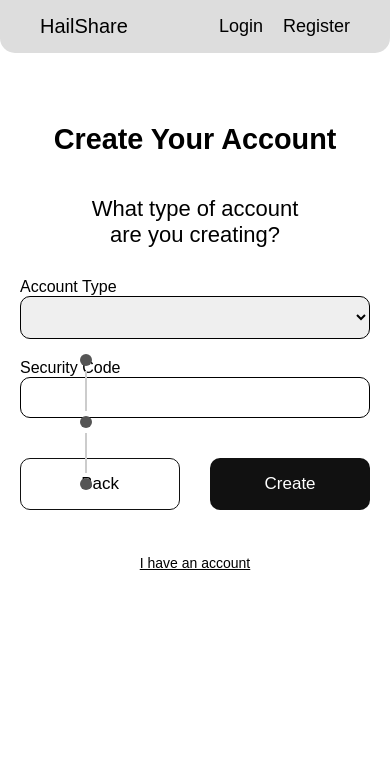
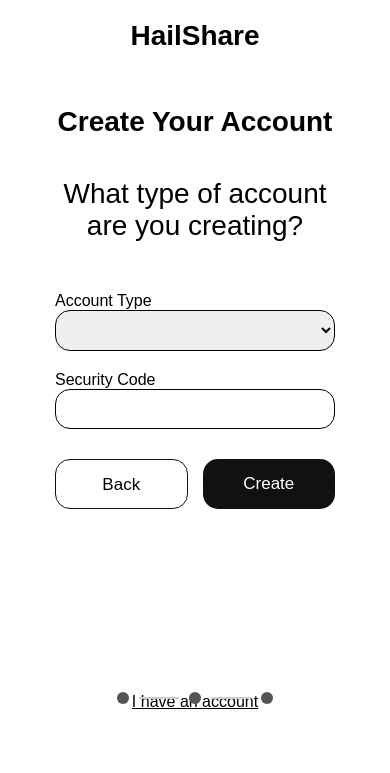
Before and after one commit to EthanLied/HailShare, a PHP site: the page made by UserAuth/registration 4.html in a window 390 px wide. Shown: the top 773 px of the page. Run offline with PHP 8.4, Linux system fonts and the light colour scheme.

Commit message:
shuyii update

```diff
--- a/UserAuth/login.html
+++ b/UserAuth/login.html
@@ -2,6 +2,7 @@
 <html lang="en">
 <head>
   <meta charset="UTF-8">
+  <meta name="viewport" content="width=device-width, initial-scale=1.0">
   <title>Login - HailShare</title>
 
   <!-- Link to CSS -->
--- a/UserAuth/password-recovery.html
+++ b/UserAuth/password-recovery.html
@@ -2,6 +2,7 @@
 <html lang="en">
 <head>
   <meta charset="UTF-8">
+  <meta name="viewport" content="width=device-width, initial-scale=1.0">
   <title>Forgot Password - HailShare</title>
 
   <!-- Link to CSS -->
--- a/UserAuth/registration 1.html
+++ b/UserAuth/registration 1.html
@@ -2,6 +2,7 @@
 <html lang="en">
 <head>
   <meta charset="UTF-8">
+  <meta name="viewport" content="width=device-width, initial-scale=1.0">
   <title>Create Account - HailShare</title>
 
   <!-- Link to CSS -->
--- a/UserAuth/registration 2.html
+++ b/UserAuth/registration 2.html
@@ -2,6 +2,7 @@
 <html lang="en">
 <head>
   <meta charset="UTF-8">
+  <meta name="viewport" content="width=device-width, initial-scale=1.0">
   <title>Create Account - Step 2</title>
 
  <!-- Link to CSS -->
--- a/UserAuth/registration 4.html
+++ b/UserAuth/registration 4.html
@@ -2,6 +2,7 @@
 <html lang="en">
 <head>
   <meta charset="UTF-8">
+  <meta name="viewport" content="width=device-width, initial-scale=1.0">
   <title>Create Account - Final Step</title>
 
   <!-- Link to CSS -->
@@ -37,9 +38,9 @@
       <label>Account Type</label>
       <select>
         <option disabled selected hidden></option>
-        <option>Account 1</option>
-        <option>Account 2</option>
-        <option>Account 3</option>
+        <option>Customer</option>
+        <option>Staff</option>
+        <option>Admin</option>
       </select>
     </div>
 
--- a/UserAuth/style.css
+++ b/UserAuth/style.css
@@ -309,3 +309,251 @@ h2 {
 .btnReg1Strong:active {
   transform: scale(0.97);
 }
+
+/* ===== MOBILE RESPONSIVE (≤ 768px) ===== */
+@media (max-width: 768px) {
+
+  body {
+    background-color: white;
+  }
+
+  /* ===== NAVBAR ===== */
+  .navbar {
+    flex-direction: column;
+    align-items: center;
+    justify-content: center;
+    padding: 20px 0;
+    background-color: transparent;
+  }
+
+  .nav-right {
+    display: none; /* remove Login/Register */
+  }
+
+  .nav-left {
+    font-size: 28px;
+    font-weight: bold;
+    text-align: center;
+  }
+
+  /* ===== LAYOUT ===== */
+  .container {
+    flex-direction: column;
+    height: auto; /* adjust for taller navbar */
+    align-items: center;
+    justify-content: center;
+  }
+
+  .left {
+    display: none; /* remove image */
+  }
+
+  .right {
+    width: 100%;
+    padding: 40px;
+    display: flex;
+    justify-content: center;
+    align-items: center;
+  }
+
+  /* ===== FORM ===== */
+  .form-box {
+    width: 100%;
+    max-width: 320px;
+    gap: 40px;
+    transform: none;
+  }
+
+  h2 {
+    font-size: 32px;
+    text-align: center;
+    margin: 10px 0 20px;
+  }
+
+  /* ===== INPUTS ===== */
+  input, select {
+    width: 100%;
+    padding: 14px;
+    border-radius: 15px;
+    border: 1px solid #000;
+    font-size: 16px;
+  }
+
+  /* ===== BUTTON ===== */
+  .btn {
+    width: 100%;
+    height: 50px;
+    border-radius: 15px;
+    background-color: black;
+    color: white;
+    font-size: 16px;
+    margin-top: 10px;
+  }
+
+  /* ===== LINKS ===== */
+  .links {
+    text-align: center;
+    margin-top: 10px;
+  }
+
+  .links a {
+    display: block;
+    margin: 10px 0;
+    font-size: 16px;
+    text-decoration: underline;
+    color: black;
+  }
+
+  .bottom-link {
+    text-align: center;
+  }
+
+  .bottom-link a {
+    font-size: 16px;
+    text-decoration: underline;
+    color: black;
+  }
+}
+
+/* ===== REGISTRATION MOBILE ONLY (≤ 768px) ===== */
+@media (max-width: 768px) {
+
+  /* Only target registration page */
+  .reg-container {
+
+    max-width: 320px;
+    margin: 0 auto;
+    padding: 20px;
+  }
+
+  .reg-container h2 {
+    font-size: 28px;
+    text-align: center;
+    margin: 15px 0 30px;
+  }
+
+  /* Stack form fields */
+  .reg-container .form-row {
+    flex-direction: column;
+    gap: 10px;
+    margin-bottom: 10px;
+  }
+
+  /* Inputs styling (ONLY inside reg-container) */
+  .reg-container input,
+  .reg-container select {
+    width: 100%;
+    padding: 10px;
+    border-radius: 15px;
+    border: 1px solid #000;
+    font-size: 16px;
+  }
+
+  /* DOB row */
+  .reg-container .dob {
+    display: flex;
+    gap: 15px;
+  }
+
+  .reg-container .dob select {
+    flex: 1;
+  }
+
+  /* Buttons row */
+  .reg-container .button-row {
+    display: flex;
+    justify-content: space-between;
+    gap: 15px;
+    margin-top: 20px;
+  }
+
+  .reg-container .button-row .btnRegNormal,
+  .reg-container .button-row .btnRegStrong {
+    width: 48%;
+    height: 50px;
+    border-radius: 15px;
+  }
+
+  /* Single button (Next button in step 1) */
+  .reg-container .btnReg1Strong {
+    width: 100%;
+    height: 50px;
+    border-radius: 15px;
+  }
+
+  /* Step indicator → bottom horizontal */
+  .steps {
+    position: absolute;
+    transform: none;
+    flex-direction: row;
+    justify-content: center;
+    margin-top: 200px;
+    gap: 10px;
+  }
+
+  .steps {
+  position: absolute;
+  bottom: 70px; /* adjust this if needed */
+  left: 50%;
+  transform: translateX(-50%);
+}
+
+  .line {
+    width: 40px;
+    height: 2px;
+  }
+
+  .step {
+    width: 12px;
+    height: 12px;
+  }
+
+  /* Bottom link */
+  .reg-container .bottom-link {
+    text-align: center;
+    margin-top: 91px;
+  }
+
+  .reg-container .button-row + .bottom-link {
+    margin-top: 69px;
+    text-align: center;
+  }
+}
+/* ===== REGISTRATION 4 ONLY ===== */
+@media (max-width: 768px) {
+
+  /* Only apply to reg4 page */
+  .reg-container:has(.sub-title) {
+
+    /* optional: adjust spacing if needed */
+    padding-top: 10px;
+  }
+  .reg-container:has(.sub-title) h2 {
+    font-size: 28px;       /* adjust size */
+    margin: 24px 0 40px;   /* spacing control */
+    text-align: center;
+    font-weight: 600;
+  }
+
+  /* Optional: make dropdown feel more "button-like" */
+  .reg-container:has(.sub-title) select option {
+    font-weight: normal;
+  }
+
+  /* Improve "What type..." title spacing */
+  .reg-container:has(.sub-title) .sub-title {
+    font-weight: normal;
+    font-size: 28px;
+    margin: 15px 0 50px;
+    text-align: center;
+  }
+
+    .reg-container:has(.sub-title) .steps {
+    bottom: 110px; /* move step indicator higher/lower */
+  }
+
+  .reg-container:has(.sub-title) .bottom-link {
+    margin-top: 154px;  /* adjust link spacing */
+    text-align: center;
+  }
+}
```
